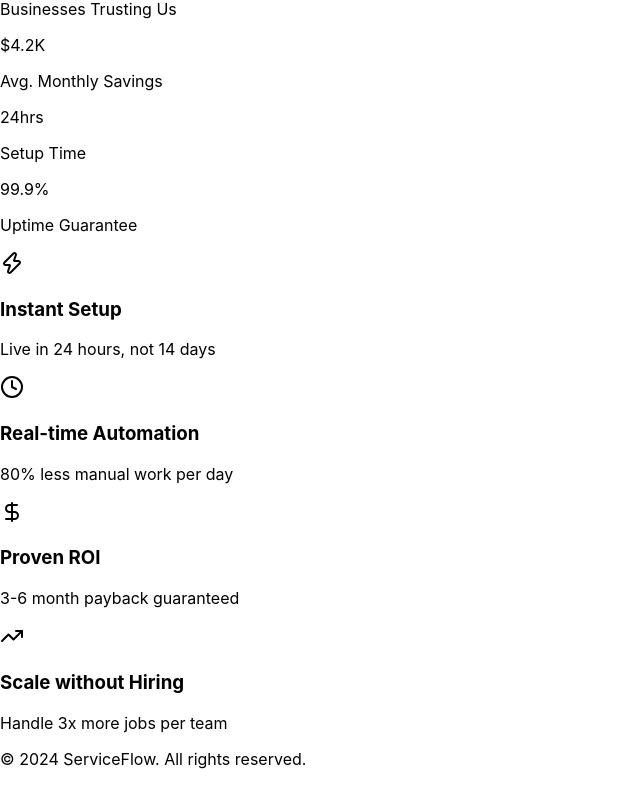
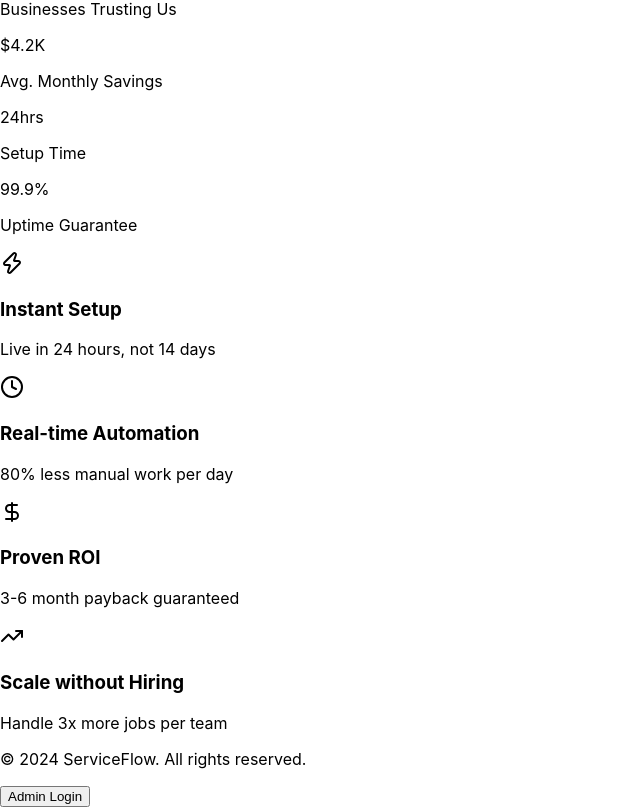
Before and after one commit to serviceflowaiofficial/serviceflow, a React (Create React App) app in the folder frontend/: page / in a window 1280 px wide. Shown: the part 434-1241 px from the top of the page, without its empty margins (0-640 px from the left). Before the commit the page ends 1219 px from the top, so only its background shows below. Built offline with nearby package versions, Linux system fonts and the light colour scheme.

Commit message:
Fix dashboard - remove broken booking route

```diff
--- a/frontend/src/App.js
+++ b/frontend/src/App.js
@@ -2,7 +2,6 @@
 import LandingPage from './pages/LandingPage';
 import LoginPage from './pages/admin/LoginPage';
 import AdminDashboard from './pages/admin/AdminDashboard';
-import BookingPage from './pages/BookingPage';
 
 function App() {
   const [page, setPage] = useState('landing');
@@ -16,10 +15,18 @@
 
   return (
     <>
-      {page === 'landing' && <LandingPage />}
+      {page === 'landing' && (
+        <div>
+          <LandingPage />
+          <div className="text-center py-4 bg-slate-900 border-t border-slate-800">
+            <button onClick={() => setPage('login')} className="text-blue-400 hover:text-blue-300 font-semibold">
+              Admin Login
+            </button>
+          </div>
+        </div>
+      )}
       {page === 'login' && <LoginPage onLogin={() => setPage('admin')} />}
       {page === 'admin' && <AdminDashboard onLogout={() => setPage('landing')} />}
-      {page === 'book' && <BookingPage />}
     </>
   );
 }
```
